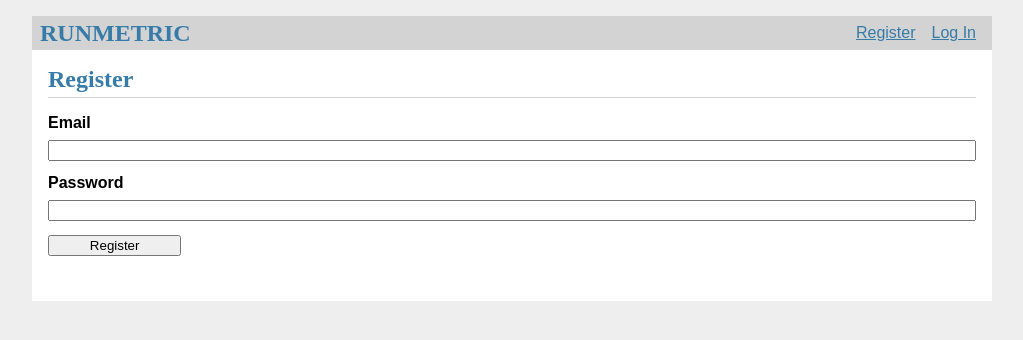
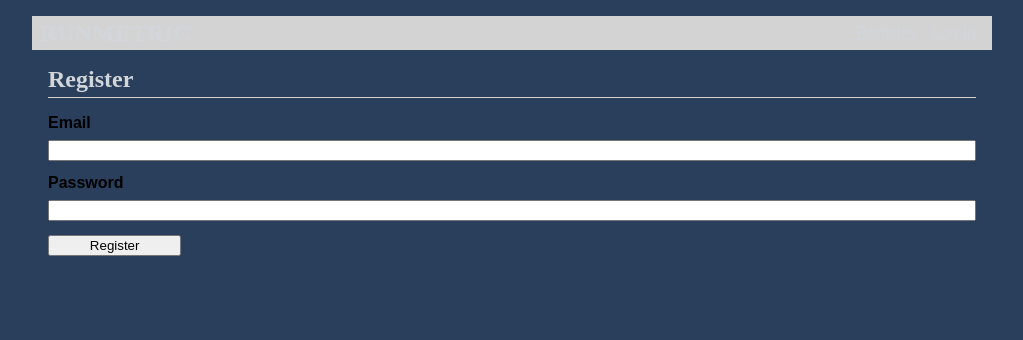
Before and after one commit to wtbarras/AthMetric, a Flask app: page /auth/register in a window 1280 px wide. Shown: the top 340 px of the page, without its empty margins (128-1151 px from the left). Run offline with Flask 2, Linux system fonts and the light colour scheme.

Commit message:
Change colors to look a little less 2005

```diff
--- a/runmetric/static/style.css
+++ b/runmetric/static/style.css
@@ -1,23 +1,23 @@
 html {
     font-family: sans-serif;
-    background: #eee;
+    background: #2a3f5b;
     padding: 1rem;
   }
 
   body {
     max-width: 960px;
     margin: 0 auto;
-    background: white;
+    background: #2a3f5b;
   }
 
   h1, h2, h3, h4, h5, h6 {
     font-family: serif;
-    color: #377ba8;
+    color: #d2d6db;
     margin: 1rem 0;
   }
 
   a {
-    color: #377ba8;
+    color: #d2d6db;
   }
 
   hr {
@@ -73,7 +73,7 @@ html {
     margin: 1em 0;
     padding: 1em;
     background: #cae6f6;
-    border: 1px solid #377ba8;
+    border: 1px solid #d2d6db;
   }
 
   .post > header {
```
